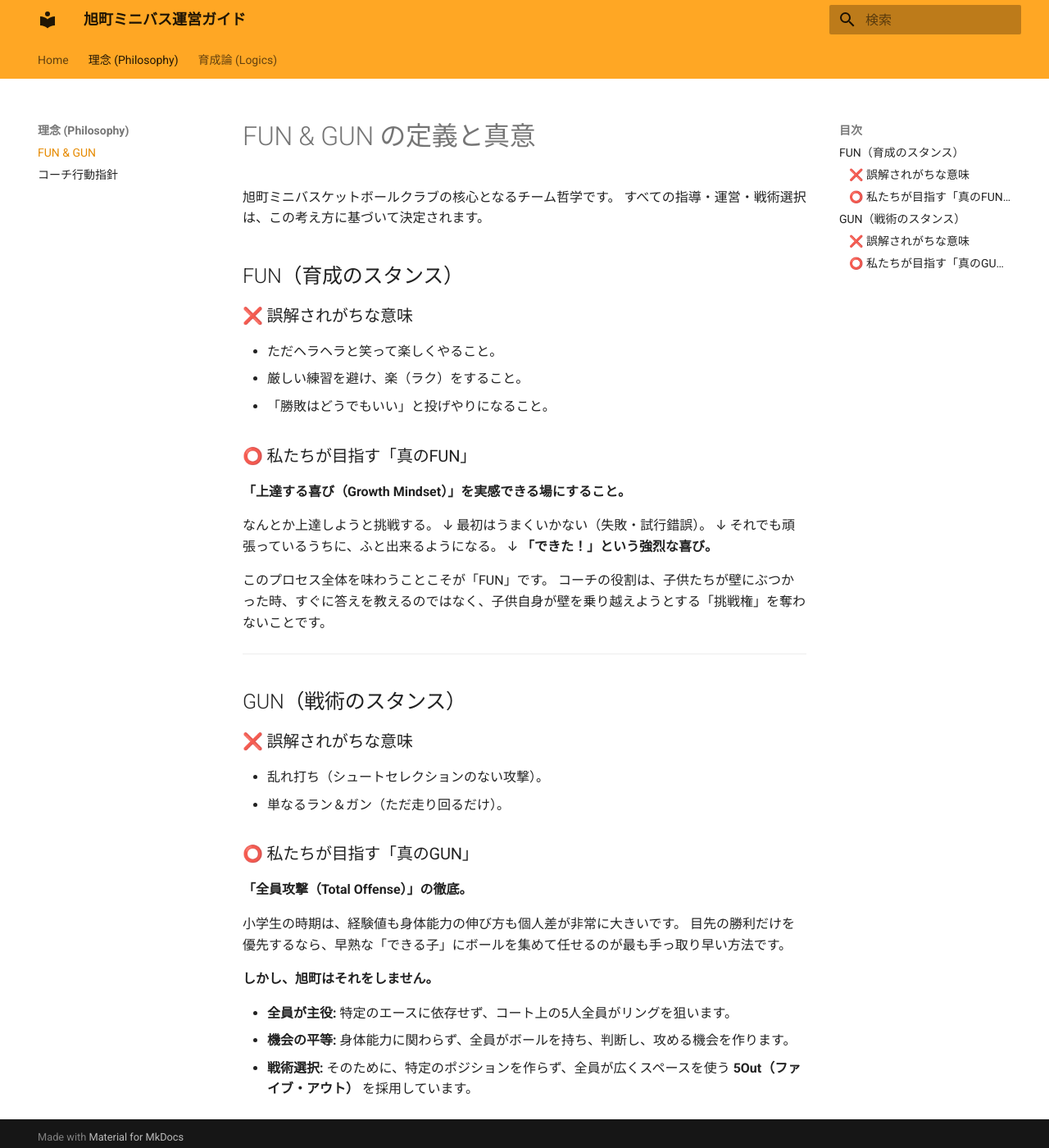
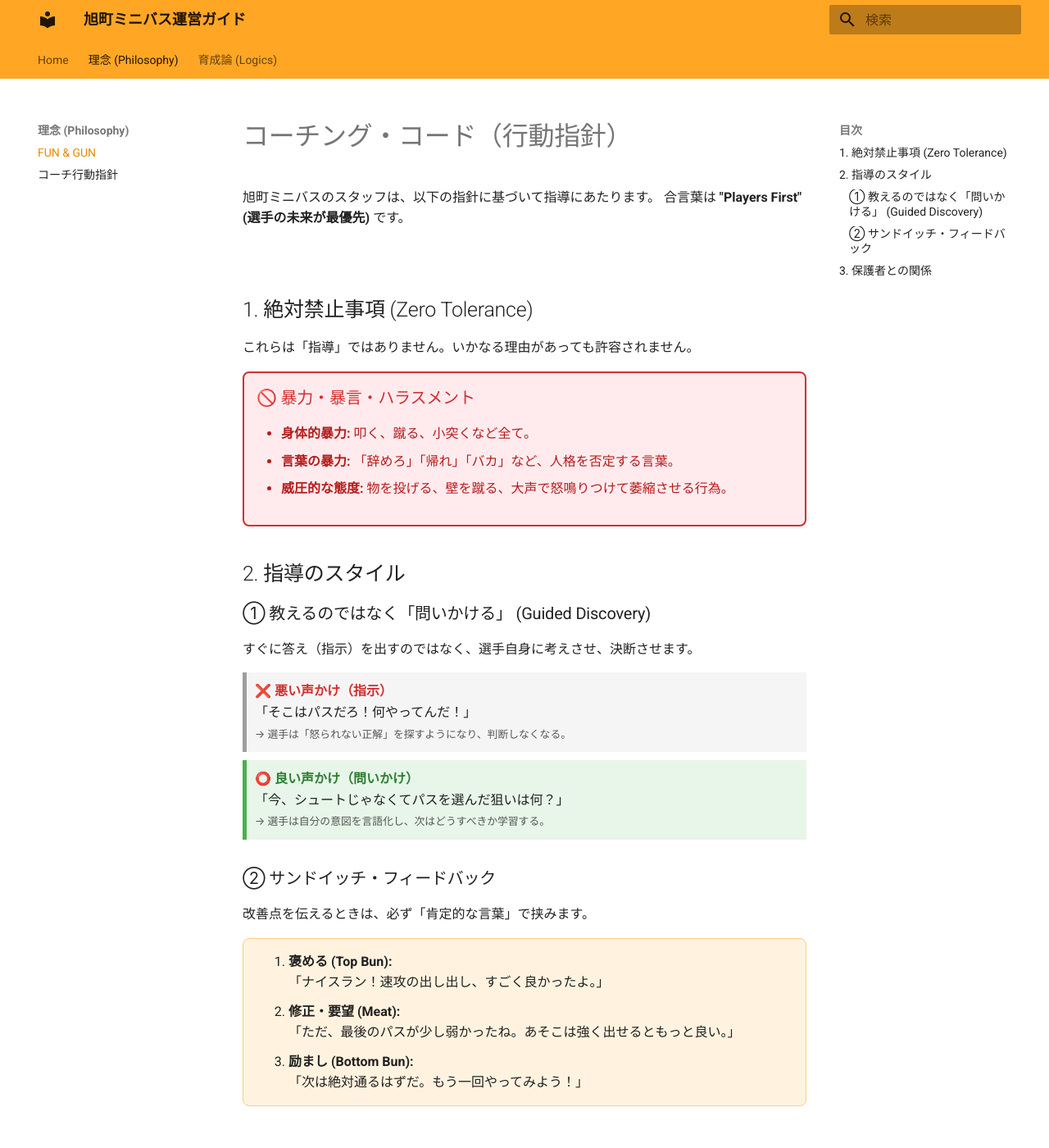
Before and after one commit to kawaiikumichan/asahicho-minibus-ops, an MkDocs documentation site: the page built from docs/00_Philosophy/fun_and_gun.md, in a window 1280 px wide and 1400 px high. Shown: the whole window at 82% size. Built offline with MkDocs 1.6.1 and Material for MkDocs 9.7.7, drawn with Linux system fonts in a browser that asks for light colours; some of the changed text lies outside the part shown.

Commit message:
Update fun_and_gun.md

```diff
--- a/docs/00_Philosophy/fun_and_gun.md
+++ b/docs/00_Philosophy/fun_and_gun.md
@@ -1,45 +1,61 @@
-# FUN & GUN の定義と真意
+# コーチング・コード（行動指針）
 
-旭町ミニバスケットボールクラブの核心となるチーム哲学です。
-すべての指導・運営・戦術選択は、この考え方に基づいて決定されます。
+旭町ミニバスのスタッフは、以下の指針に基づいて指導にあたります。
+合言葉は **"Players First" (選手の未来が最優先)** です。
 
-## FUN（育成のスタンス）
+<br>
 
-### ❌ 誤解されがちな意味
-* ただヘラヘラと笑って楽しくやること。
-* 厳しい練習を避け、楽（ラク）をすること。
-* 「勝敗はどうでもいい」と投げやりになること。
+## 1. 絶対禁止事項 (Zero Tolerance)
 
-### ⭕ 私たちが目指す「真のFUN」
-**「上達する喜び（Growth Mindset）」を実感できる場にすること。**
+これらは「指導」ではありません。いかなる理由があっても許容されません。
 
-なんとか上達しようと挑戦する。
-↓
-最初はうまくいかない（失敗・試行錯誤）。
-↓
-それでも頑張っているうちに、ふと出来るようになる。
-↓
-**「できた！」という強烈な喜び。**
+<div style="border: 2px solid #d32f2f; background-color: #ffebee; padding: 15px; border-radius: 8px; color: #b71c1c; margin-bottom: 30px;">
+    <h3 style="margin-top: 0; color: #d32f2f;">🚫 暴力・暴言・ハラスメント</h3>
+    <ul>
+        <li><strong>身体的暴力:</strong> 叩く、蹴る、小突くなど全て。</li>
+        <li><strong>言葉の暴力:</strong> 「辞めろ」「帰れ」「バカ」など、人格を否定する言葉。</li>
+        <li><strong>威圧的な態度:</strong> 物を投げる、壁を蹴る、大声で怒鳴りつけて萎縮させる行為。</li>
+    </ul>
+</div>
 
-このプロセス全体を味わうことこそが「FUN」です。
-コーチの役割は、子供たちが壁にぶつかった時、すぐに答えを教えるのではなく、子供自身が壁を乗り越えようとする「挑戦権」を奪わないことです。
+## 2. 指導のスタイル
 
----
+### ① 教えるのではなく「問いかける」 (Guided Discovery)
+すぐに答え（指示）を出すのではなく、選手自身に考えさせ、決断させます。
 
-## GUN（戦術のスタンス）
+<div style="display: flex; flex-direction: column; gap: 10px; margin-bottom: 20px;">
+  <div style="background-color: #f5f5f5; border-left: 5px solid #9e9e9e; padding: 10px;">
+    <span style="color: #d32f2f; font-weight: bold;">❌ 悪い声かけ（指示）</span><br>
+    「そこはパスだろ！何やってんだ！」<br>
+    <small>→ 選手は「怒られない正解」を探すようになり、判断しなくなる。</small>
+  </div>
+  <div style="background-color: #e8f5e9; border-left: 5px solid #4caf50; padding: 10px;">
+    <span style="color: #2e7d32; font-weight: bold;">⭕ 良い声かけ（問いかけ）</span><br>
+    「今、シュートじゃなくてパスを選んだ狙いは何？」<br>
+    <small>→ 選手は自分の意図を言語化し、次はどうすべきか学習する。</small>
+  </div>
+</div>
 
-### ❌ 誤解されがちな意味
-* 乱れ打ち（シュートセレクションのない攻撃）。
-* 単なるラン＆ガン（ただ走り回るだけ）。
+### ② サンドイッチ・フィードバック
+改善点を伝えるときは、必ず「肯定的な言葉」で挟みます。
 
-### ⭕ 私たちが目指す「真のGUN」
-**「全員攻撃（Total Offense）」の徹底。**
+<div style="background-color: #fff3e0; padding: 15px; border-radius: 8px; border: 1px solid #ffcc80;">
+    <ol style="margin: 0; padding-left: 20px;">
+        <li style="margin-bottom: 10px;"><strong>褒める (Top Bun):</strong><br>「ナイスラン！速攻の出し出し、すごく良かったよ。」</li>
+        <li style="margin-bottom: 10px;"><strong>修正・要望 (Meat):</strong><br>「ただ、最後のパスが少し弱かったね。あそこは強く出せるともっと良い。」</li>
+        <li><strong>励まし (Bottom Bun):</strong><br>「次は絶対通るはずだ。もう一回やってみよう！」</li>
+    </ol>
+</div>
 
-小学生の時期は、経験値も身体能力の伸び方も個人差が非常に大きいです。
-目先の勝利だけを優先するなら、早熟な「できる子」にボールを集めて任せるのが最も手っ取り早い方法です。
+<br>
 
-**しかし、旭町はそれをしません。**
+## 3. 保護者との関係
 
-* **全員が主役:** 特定のエースに依存せず、コート上の5人全員がリングを狙います。
-* **機会の平等:** 身体能力に関わらず、全員がボールを持ち、判断し、攻める機会を作ります。
-* **戦術選択:** そのために、特定のポジションを作らず、全員が広くスペースを使う **5Out（ファイブ・アウト）** を採用しています。
+* **パートナーシップ:** 我々は保護者のサポーターであり、保護者は一番のファンです。
+* **家庭との連携:** 挨拶や整理整頓、食事（おにぎり）、睡眠の重要性を保護者会等で伝え、協力体制を築きます。
+
+<div style="background-color: #e3f2fd; padding: 15px; border-radius: 5px; color: #0d47a1;">
+    <strong>🤝 コーチからのお願い</strong><br>
+    家庭で「コーチはこう言ってたけど、パパは違うと思う」といった批判は避けてください。<br>
+    子供が混乱してしまいます。疑問がある場合は、直接コーチまでご相談ください。
+</div>
```
